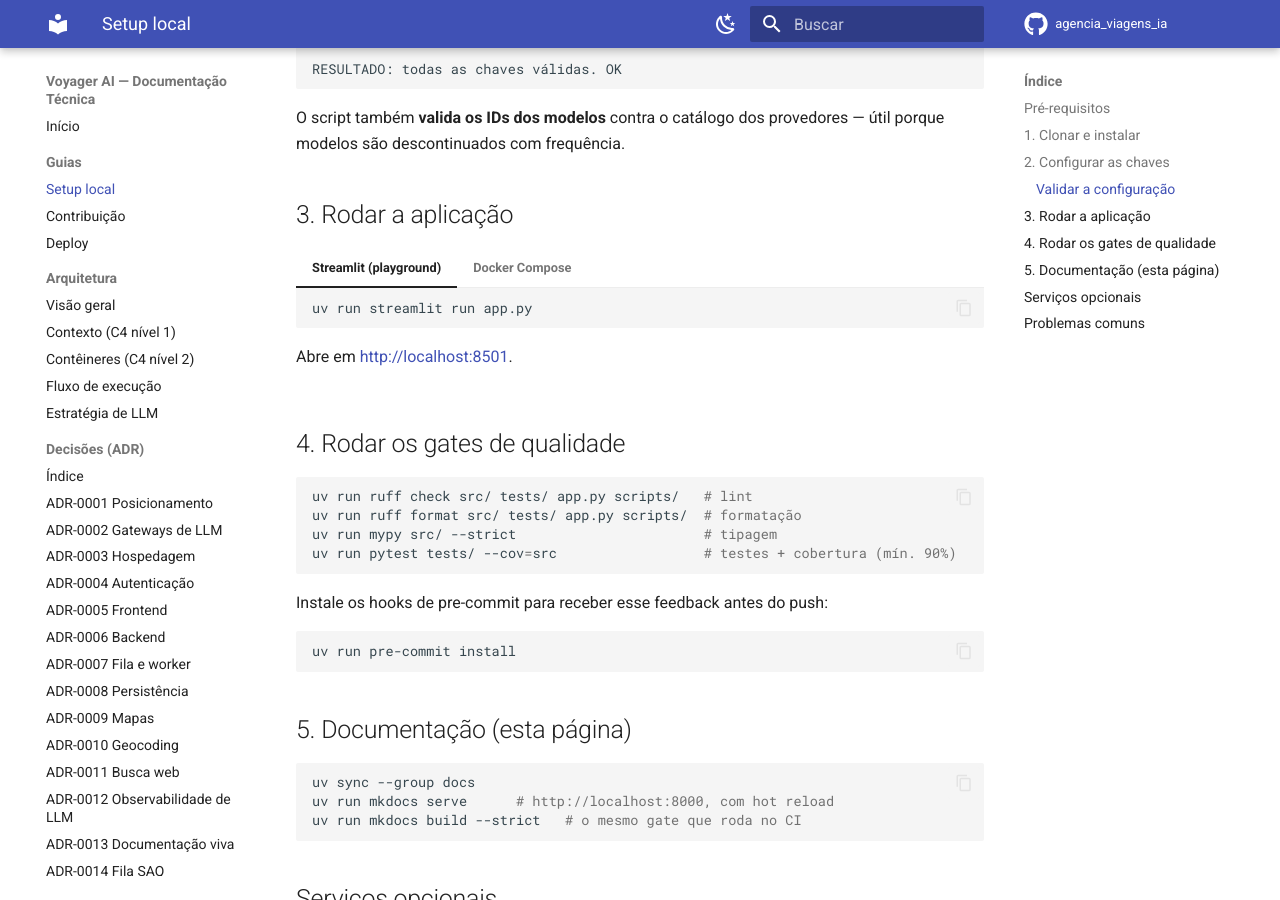
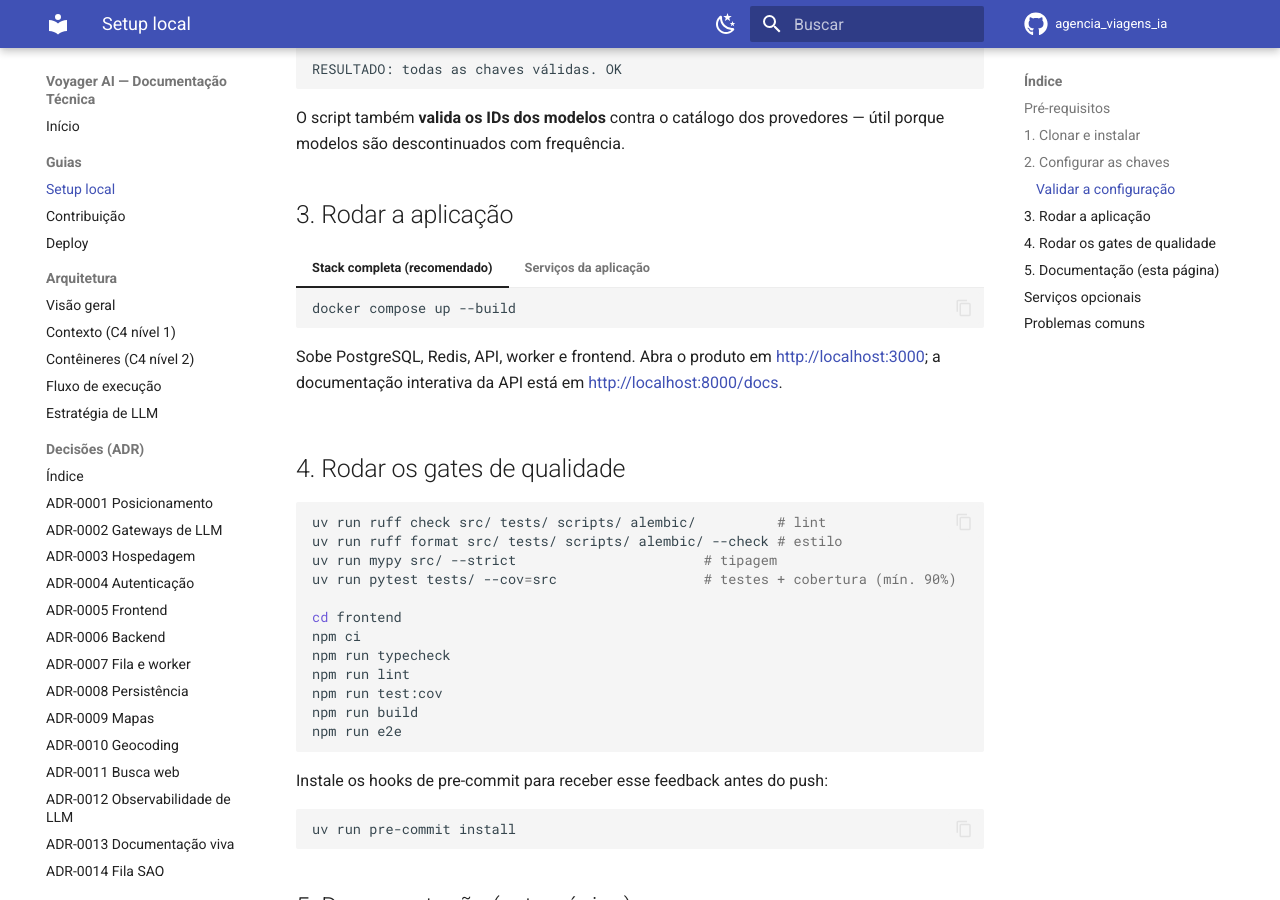
Before and after one commit to henriquebotelhogomes/agencia_viagens_ia, an MkDocs documentation site: the page built from docs/guides/setup.md, in a window 1280 px wide and 900 px high, scrolled down 1687 px. Built offline with MkDocs 1.6.1 and Material for MkDocs 9.7.7, drawn with Linux system fonts in a browser that asks for light colours; comment, search, counter and statistics services are not loaded.

Commit message:
test integrated generation flow

````diff
--- a/docker-compose.yml
+++ b/docker-compose.yml
@@ -77,6 +77,8 @@ services:
       - APP_ENV=local
       - DATABASE_URL=postgresql+asyncpg://voyager:voyager@postgres:5432/voyager
       - REDIS_URL=redis://redis:6379/0
+      # CI E2E usa worker determinístico; em desenvolvimento/produção é false.
+      - E2E_FAKE_GENERATION=${E2E_FAKE_GENERATION:-false}
       # Sem prompt interativo de tracing do CrewAI em ambiente headless
       # (o consentimento se perde no filesystem efêmero; ver .env.example)
       - CREWAI_TESTING=true
--- a/docs/guides/setup.md
+++ b/docs/guides/setup.md
@@ -70,29 +70,40 @@ O script também **valida os IDs dos modelos** contra o catálogo dos provedores
 
 ## 3. Rodar a aplicação
 
-=== "Streamlit (playground)"
+=== "Stack completa (recomendado)"
 
     ```bash
-    uv run streamlit run app.py
+    docker compose up --build
     ```
 
-    Abre em <http://localhost:8501>.
+    Sobe PostgreSQL, Redis, API, worker e frontend. Abra o produto em
+    <http://localhost:3000>; a documentação interativa da API está em
+    <http://localhost:8000/docs>.
 
-=== "Docker Compose"
+=== "Serviços da aplicação"
 
     ```bash
-    docker compose up app
+    docker compose up --build api worker frontend
     ```
 
-    Sobe com healthcheck e `APP_ENV=local`.
+    Sobe os três serviços da aplicação e suas dependências (PostgreSQL e Redis)
+    com `APP_ENV=local`.
 
 ## 4. Rodar os gates de qualidade
 
 ```bash
-uv run ruff check src/ tests/ app.py scripts/   # lint
-uv run ruff format src/ tests/ app.py scripts/  # formatação
+uv run ruff check src/ tests/ scripts/ alembic/          # lint
+uv run ruff format src/ tests/ scripts/ alembic/ --check # estilo
 uv run mypy src/ --strict                       # tipagem
 uv run pytest tests/ --cov=src                  # testes + cobertura (mín. 90%)
+
+cd frontend
+npm ci
+npm run typecheck
+npm run lint
+npm run test:cov
+npm run build
+npm run e2e
 ```
 
 Instale os hooks de pre-commit para receber esse feedback antes do push:
````
Also changed, not shown: CONTRIBUTING.md (+10 -2 lines), docs/guides/contributing.md (+23 -1 lines), 5 other files.
